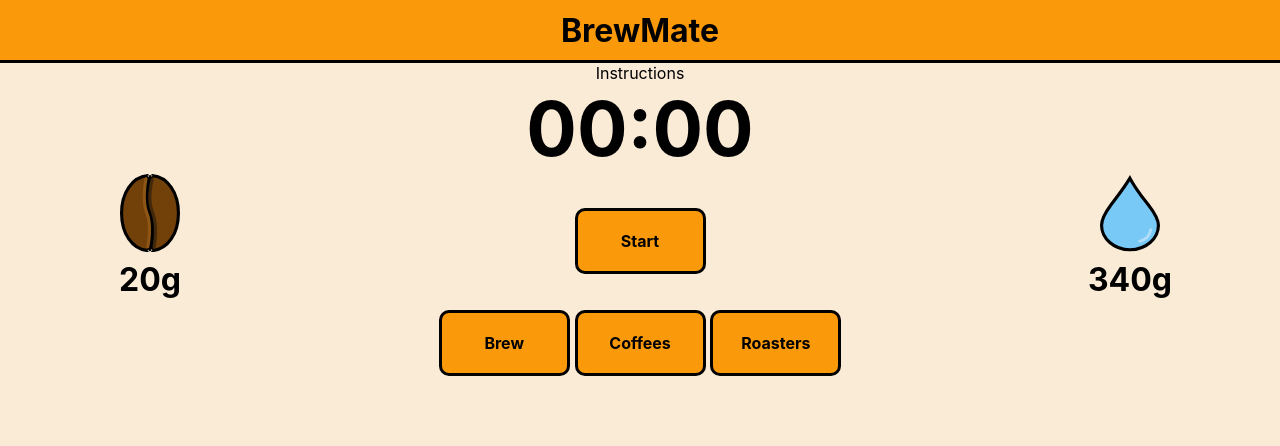
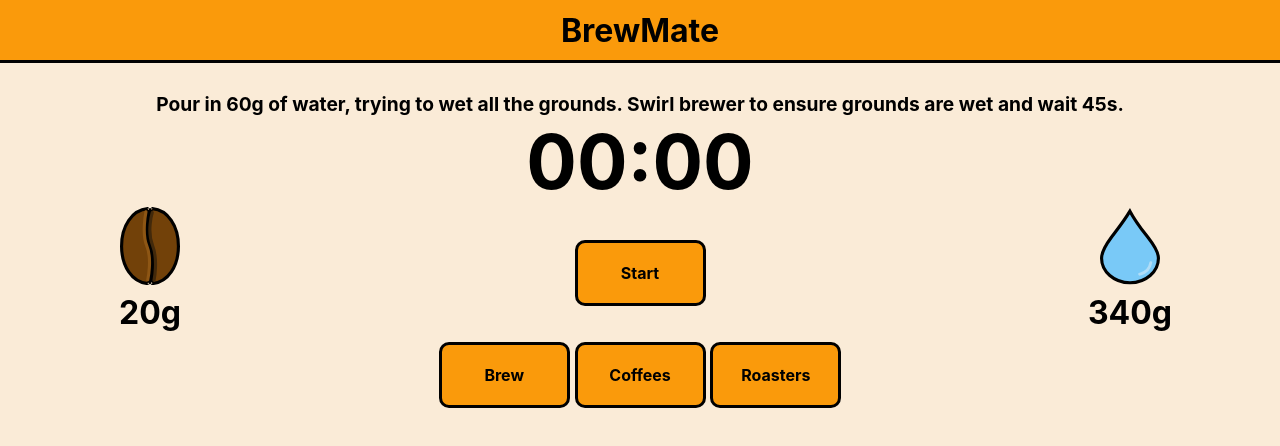
Before and after one commit to jbenson4/coffee-journal, a React (Create React App) app in the folder client/: page / in a window 1280 px wide. Shown: the top 446 px of the page. Built offline with nearby package versions, Linux system fonts and the light colour scheme.

Commit message:
Import styling file and add placeholder text.

```diff
--- a/client/src/components/Prompts.js
+++ b/client/src/components/Prompts.js
@@ -1,7 +1,9 @@
+import './Prompts.scss';
+
 const Prompts = () => {
   return (
     <div>
-      <div className="prompt">Instructions</div>
+      <div className="prompt">Pour in 60g of water, trying to wet all the grounds. Swirl brewer to ensure grounds are wet and wait 45s. </div>
     </div>
   )
 }
```
